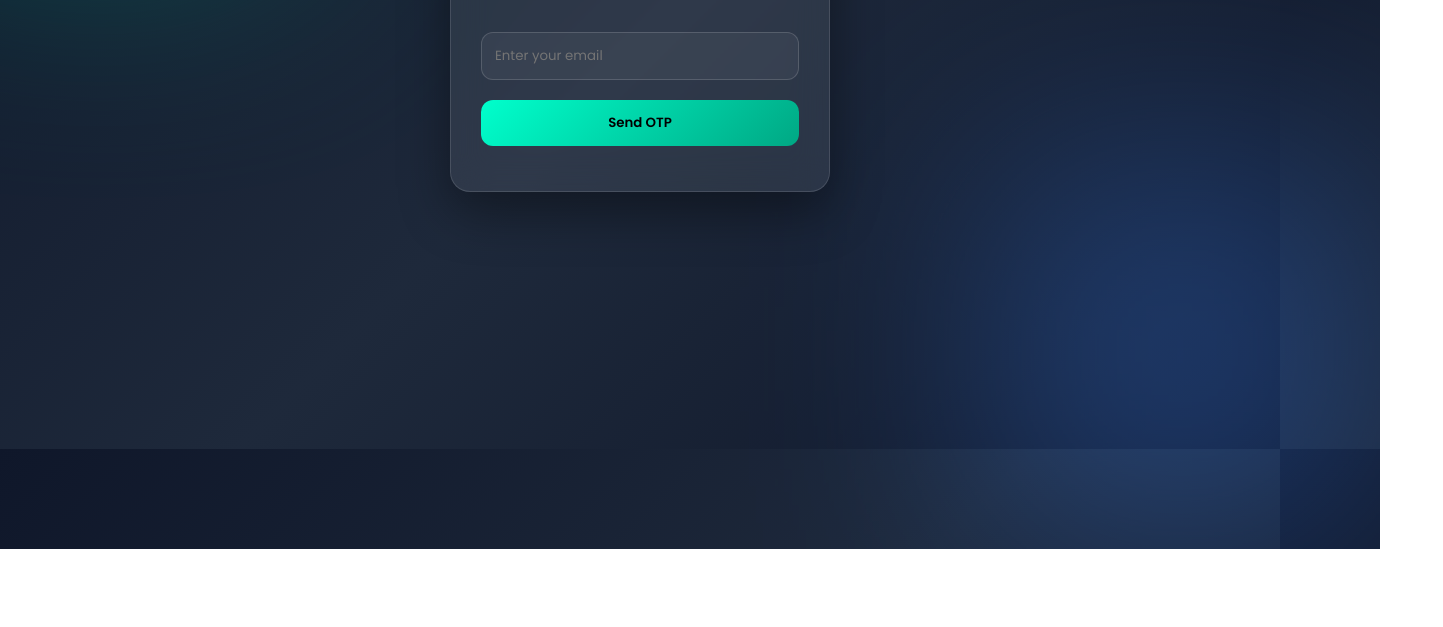
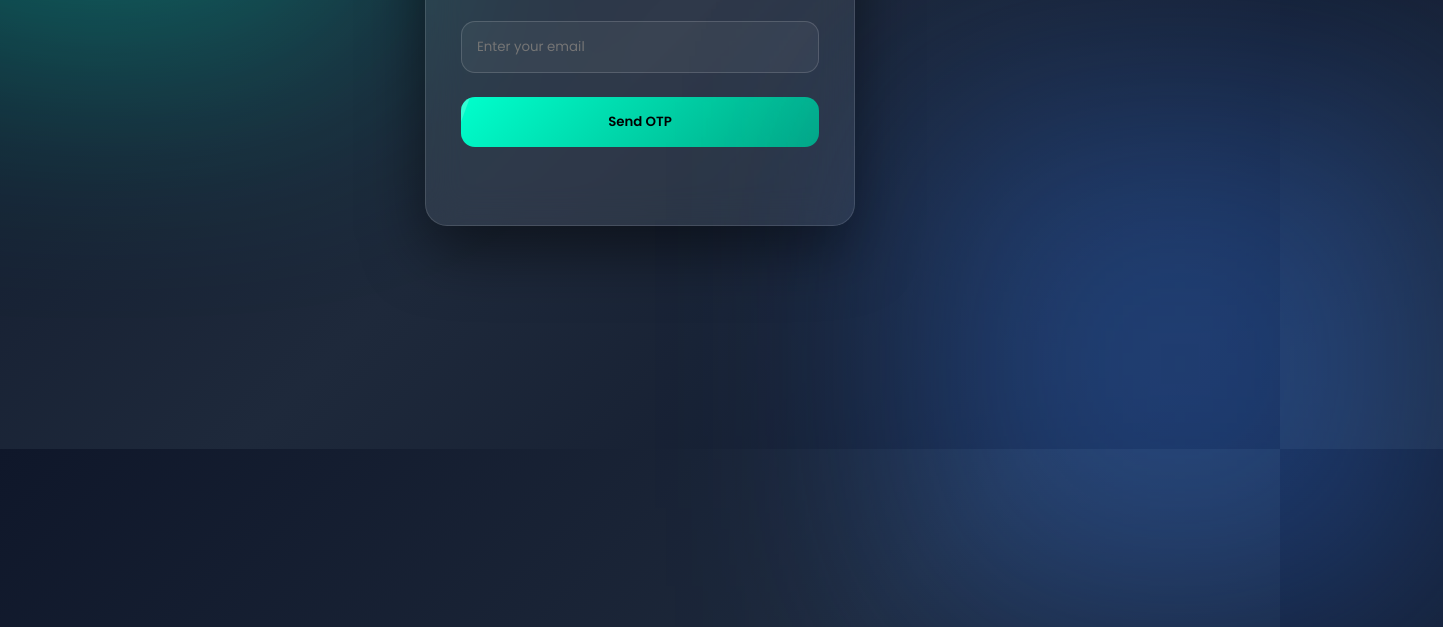
Before and after one commit to CodeWithRiyansh/dawa-duniya-otp, a website: page public/index.html in a window 1280 px wide. Shown: the part 351-978 px from the top of the page, 1443 px wide, since content can reach past the window. Before the commit the page ends 900 px from the top, so only its background shows below. Drawn offline with Linux system fonts and the light colour scheme.

Commit message:
ui upgrade + otp animation

```diff
--- a/public/index.html
+++ b/public/index.html
@@ -24,48 +24,67 @@ body{
     overflow:hidden;
 }
 
-/* SOFT FLOAT BACKGROUND EFFECT */
-body::before{
+/* ANIMATED BACKGROUND GLOW */
+body::before,
+body::after{
     content:"";
     position:absolute;
-    width:400px;
-    height:400px;
-    background:#00a884;
+    width:500px;
+    height:500px;
     filter:blur(120px);
-    top:-100px;
-    left:-100px;
-    opacity:0.4;
+    opacity:0.35;
+    animation: floatGlow 8s ease-in-out infinite;
+}
+
+body::before{
+    background:#00ffcc;
+    top:-150px;
+    left:-150px;
 }
 
 body::after{
-    content:"";
-    position:absolute;
-    width:400px;
-    height:400px;
     background:#3b82f6;
-    filter:blur(120px);
-    bottom:-100px;
-    right:-100px;
-    opacity:0.3;
+    bottom:-150px;
+    right:-150px;
+    animation-delay:3s;
+}
+
+@keyframes floatGlow{
+    0%,100%{ transform: translateY(0px) scale(1); }
+    50%{ transform: translateY(30px) scale(1.1); }
 }
 
 /* CARD */
 .wrapper{
     width:100%;
-    max-width:380px;
-    padding:30px;
-    border-radius:20px;
+    max-width:430px; /* ⬅️ BIGGER FORM */
+    padding:40px 35px;
+    border-radius:22px;
     background: rgba(255,255,255,0.08);
     backdrop-filter: blur(18px);
     border:1px solid rgba(255,255,255,0.12);
-    box-shadow:0 20px 50px rgba(0,0,0,0.4);
+    box-shadow:0 25px 60px rgba(0,0,0,0.5);
+
     text-align:center;
-    z-index:10;
+
+    /* ENTRY ANIMATION */
+    animation: slideIn 0.8s ease;
+}
+
+@keyframes slideIn{
+    from{
+        opacity:0;
+        transform: translateY(30px) scale(0.95);
+    }
+    to{
+        opacity:1;
+        transform: translateY(0) scale(1);
+    }
 }
 
 /* LOGO */
 .logo{
-    font-size:26px;
+    font-size:30px;
     font-weight:600;
     color:#00ffcc;
     letter-spacing:0.5px;
@@ -74,37 +93,58 @@ body::after{
 .tagline{
     font-size:13px;
     color:#cbd5e1;
-    margin-bottom:25px;
+    margin-bottom:30px;
 }
 
 /* INPUT */
 input{
     width:100%;
-    padding:13px;
-    margin:10px 0;
-    border-radius:12px;
+    padding:15px;
+    margin:12px 0;
+    border-radius:14px;
     border:1px solid rgba(255,255,255,0.15);
     background: rgba(255,255,255,0.05);
     color:white;
     outline:none;
-    transition:0.2s;
+    transition:0.25s;
 }
 
+/* INPUT ANIMATION */
 input:focus{
     border-color:#00ffcc;
-    box-shadow:0 0 15px rgba(0,255,204,0.2);
+    box-shadow:0 0 18px rgba(0,255,204,0.25);
+    transform: scale(1.02);
 }
 
 /* BUTTON */
 button{
     width:100%;
-    padding:13px;
-    margin-top:10px;
+    padding:15px;
+    margin-top:12px;
     border:none;
-    border-radius:12px;
+    border-radius:14px;
     font-weight:600;
     cursor:pointer;
-    transition:0.25s;
+    transition:0.3s;
+    position:relative;
+    overflow:hidden;
+}
+
+/* BUTTON HOVER GLOW */
+button::after{
+    content:"";
+    position:absolute;
+    top:0;
+    left:-100%;
+    width:100%;
+    height:100%;
+    background: rgba(255,255,255,0.2);
+    transform: skewX(-20deg);
+    transition:0.5s;
+}
+
+button:hover::after{
+    left:120%;
 }
 
 button:hover{
@@ -121,14 +161,15 @@ button:hover{
     color:#fff;
 }
 
-/* MSG */
+/* MESSAGE */
 #msg{
-    margin-top:15px;
+    margin-top:18px;
     font-size:13px;
     color:#e2e8f0;
+    min-height:20px;
 }
 
-/* OTP BOX SIMPLE CLEAN */
+/* HIDDEN */
 .hidden{display:none;}
 </style>
 </head>
```
